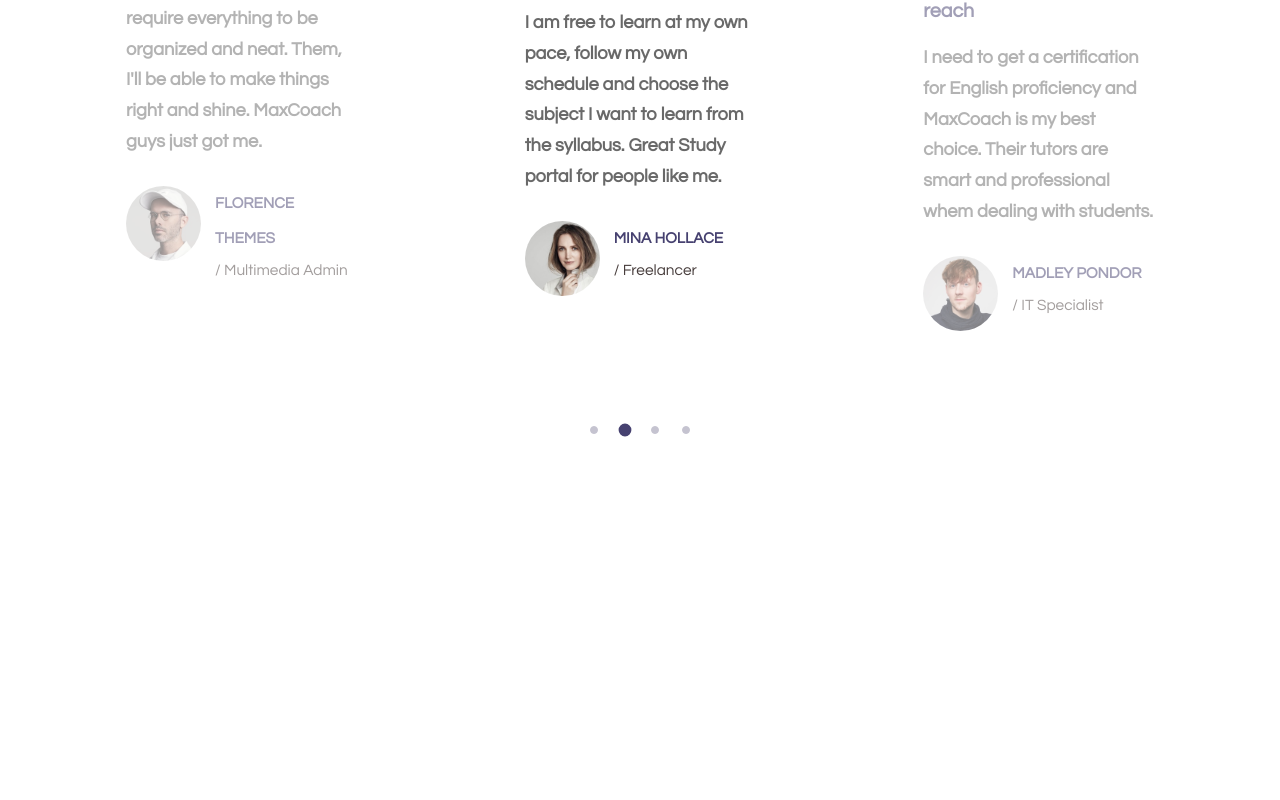
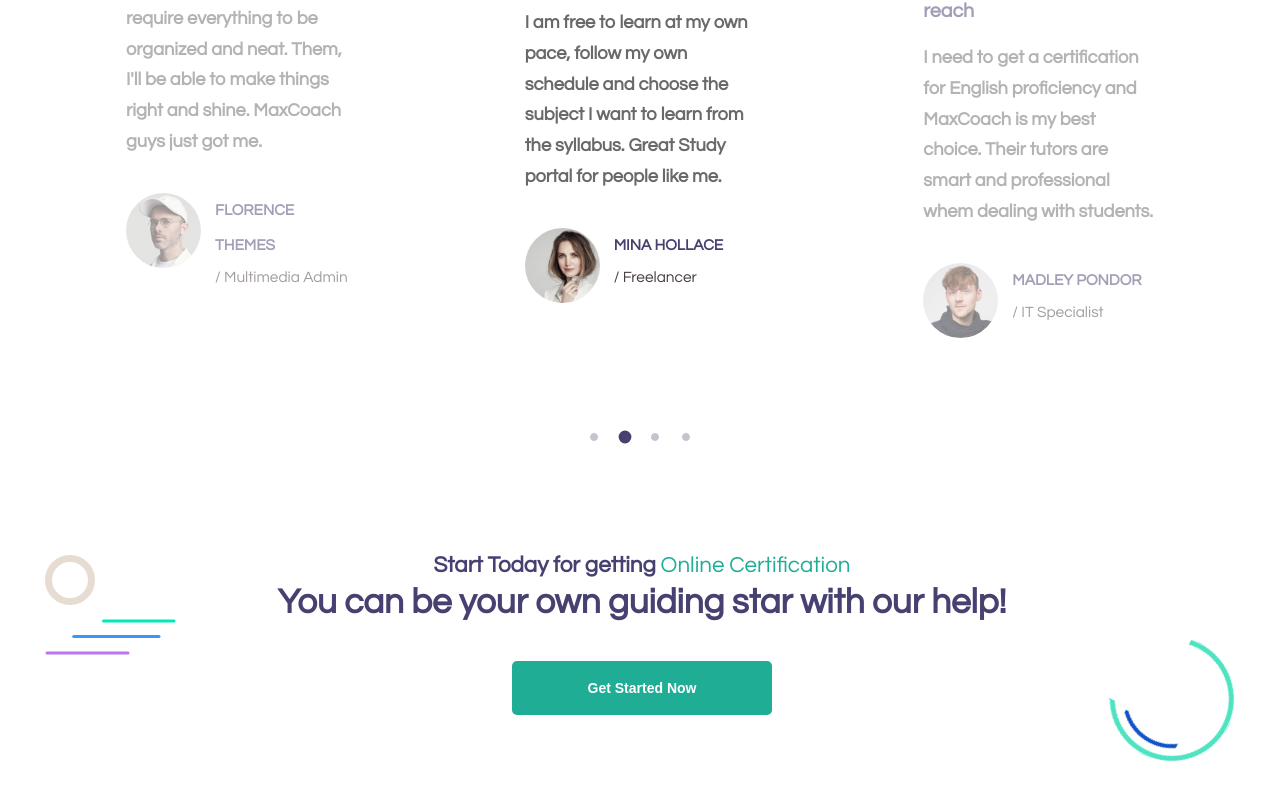
Before and after one commit to aleballabio/proj-html-vuejs, a Vue app: page / in a window 1280 px wide. Shown: the part 3958-4758 px from the top of the page. Before the commit the page ends 4506 px from the top, so only its background shows below. Built offline with nearby package versions, Linux system fonts and the light colour scheme.

Commit message:
OnlineCertification done

```diff
--- a/src/assets/temporary/_general.scss
+++ b/src/assets/temporary/_general.scss
@@ -90,6 +90,14 @@ h3 {
     font-size: inherit;
 }
 
+.circle-border-sm {
+    background-color: transparent;
+    width: 50px;
+    height: 50px;
+    border-radius: 50%;
+    border: solid 7px rgb(230, 220, 210);
+}
+
 .circle-border {
     background-color: transparent;
     width: 60px;
--- a/src/components/CarrouselTestimonials.vue
+++ b/src/components/CarrouselTestimonials.vue
@@ -152,6 +152,7 @@ export default {
 
     .profile-testimonial {
       display: flex;
+      padding-top: 0.5rem;
 
       .profile-picture {
         width: 75px;
--- a/src/components/MainPort.vue
+++ b/src/components/MainPort.vue
@@ -4,12 +4,14 @@
     <smart-tutoring />
     <store-port />
     <carrousel-testimonials />
+    <online-certification />
   </main>
 </template>
 
 <script>
 import CarrouselTestimonials from "./CarrouselTestimonials.vue";
 import FeaturedCourses from "./FeaturedCourses";
+import OnlineCertification from "./OnlineCertification.vue";
 import SmartTutoring from "./SmartTutoring.vue";
 import StorePort from "./StorePort.vue";
 
@@ -20,6 +22,7 @@ export default {
     SmartTutoring,
     StorePort,
     CarrouselTestimonials,
+    OnlineCertification,
   },
 };
 </script>
--- /dev/null
+++ b/src/components/OnlineCertification.vue
@@ -0,0 +1,76 @@
+<template>
+  <div class="container">
+    <div class="cont-cert">
+      <div class="cont-img">
+        <div class="circle-border-sm"></div>
+        <img
+          src="../assets/img/maxcoach-shape-01.png"
+          alt="shape"
+          class="shape-max"
+        />
+      </div>
+      <div class="cont-text">
+        <h2 class="intro">
+          Start Today for getting
+          <span class="green unset-fw">Online Certification</span>
+        </h2>
+        <h1 class="title">You can be your own guiding star with our help!</h1>
+
+        <button class="button-green start-now">Get Started Now</button>
+      </div>
+
+      <div class="cont-img-two">
+        <img
+          src="../assets/img/maxcoach-shape-02.png"
+          alt="shape"
+          class="max-shape-two"
+        />
+      </div>
+    </div>
+  </div>
+</template>
+
+<script>
+export default {
+  name: "OnlineCertification",
+};
+</script>
+
+<style scoped lang="scss">
+.container {
+  padding-bottom: 150px;
+}
+
+.cont-cert {
+  text-align: center;
+  display: flex;
+  justify-content: space-between;
+
+  .cont-text {
+    flex-grow: 10;
+
+    .intro {
+      font-size: 1.6rem;
+      line-height: 1.6rem;
+      padding-bottom: 0.5rem;
+    }
+
+    .title {
+      font-size: 2.5rem;
+      line-height: 2.5rem;
+      padding-bottom: 20px;
+    }
+    .start-now {
+      padding: 18px 75px;
+    }
+  }
+
+  .circle-border-sm {
+    margin-bottom: 1rem;
+  }
+
+  .max-shape-two {
+    padding-top: 6rem;
+  }
+}
+</style>
```
